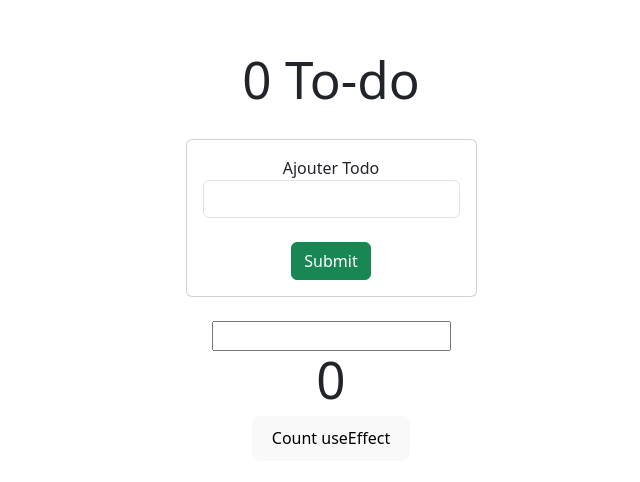
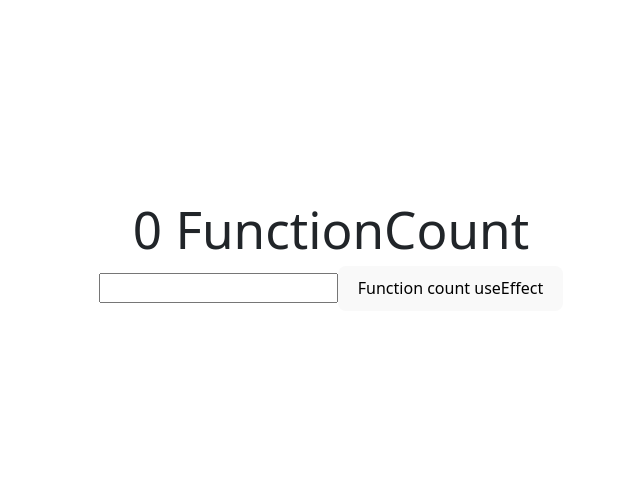
Before and after one commit to M-BEDH/HooksProject, a React (Vite) app in the folder hooksproject/: page / in a window 1280 px wide. Shown: the part 144-626 px from the top of the page, without its empty margins (309-949 px from the left). Built offline with nearby package versions, Linux system fonts and the light colour scheme.

Commit message:
useEffect

```diff
--- a/hooksproject/src/App.jsx
+++ b/hooksproject/src/App.jsx
@@ -8,8 +8,8 @@ function App() {
   return (
     <div className='container'>
 
-      <Todo />
-      <ClassCount />
+      {/* <Todo /> */}
+      {/* <ClassCount /> */}
       <FunctionCount />
 
     </div>
--- a/hooksproject/src/components/ClassCount.jsx
+++ b/hooksproject/src/components/ClassCount.jsx
@@ -1,42 +1,41 @@
-import { Component } from "react";
+import { Component } from 'react'
 
-class ClassCount extends Component {
+export class ClassCount extends Component {
+
+    componentDidMount(){
+        console.log('Je suis dans le CDM')
+        document.title= `ClassCount cliqué ${this.state.count} fois`;
+    }
+
+    componentDidUpdate(prevProps, prevState){
+        console.log('Je suis dans le CDU')
+        if(this.state.count !== prevState.count) {
+          console.log('Mise à jour du titre')
+          document.title= `ClassCount cliqué ${this.state.count} fois`;
+        }
+    }
 
     constructor(props) {
         super(props);
-
         this.state = {
             count: 0,
             name: ''
         }
     }
 
-    componentDidMount() {
-        console.log("Je suis dans CMD")
-        document.title = `Vous avez cliqué ${this.state.count} fois`
-    }
-
-    componentDidUpdate(prevProps, prevState) {
-
-        if (prevState.count !== this.state.count) {
-            console.log("Mise à jour du titre");
-            document.title = `Vous avez cliqué ${this.state.count} fois`;
-        }
-    }
-
-
-    render() {
-        return (
-            <div> <br />
-            <input type='text' value={this.state.name} onChange={e => {
-                this.setState({
-                    name: e.target.value
-                })
-            }} />
-            </div>
-        )
-    }
-
+  render() {
+    return (
+      <div>
+        <h1>{this.state.count} ClassCount</h1>
+        <button className='btn btn-primary me-2' onClick={() => this.setState({count: this.state.count + 1})}>Click</button>
+        <input type='text' value={this.state.name} placeholder='input' onChange={e => {
+          this.setState({
+            name : e.target.value
+          })
+        }}/>
+      </div>
+    )
+  }
 }
 
 export default ClassCount
--- a/hooksproject/src/components/FunctionCount.jsx
+++ b/hooksproject/src/components/FunctionCount.jsx
@@ -2,20 +2,27 @@ import { useState, useEffect } from 'react'
 
 const FunctionCount = () => {
     const [count, setCount] = useState(0)
+    const [name, setName] = useState('')
+
+    //  useEffect(() => {
+
+    //     setTimeout(() => {
+    //         document.title = `FunctionCount cliqué ${count} fois`
+    //     }, 2000)
+
+    //  })
 
     useEffect(() => {
+           console.log('Mise à jour du titre via useEffect')
+            document.title = `FunctionCount cliqué ${count} fois`
+        }, [count])
 
-        setTimeout(() => {
-            document.title = `Vous avez cliqué ${count} fois`
-        }, 2000)
-
-    })
 
     return (
         <div>
-            <h1> {count} </h1>
-            <button onClick={() => setCount(count + 1)}>Count useEffect</button>
-
+            <h1> {count} FunctionCount</h1>
+            <input type="text" value={name} onChange={e => setName(e.target.value)} />
+            <button onClick={() => setCount(count + 1)}>Function count useEffect</button>
         </div>
     )
 }
```
